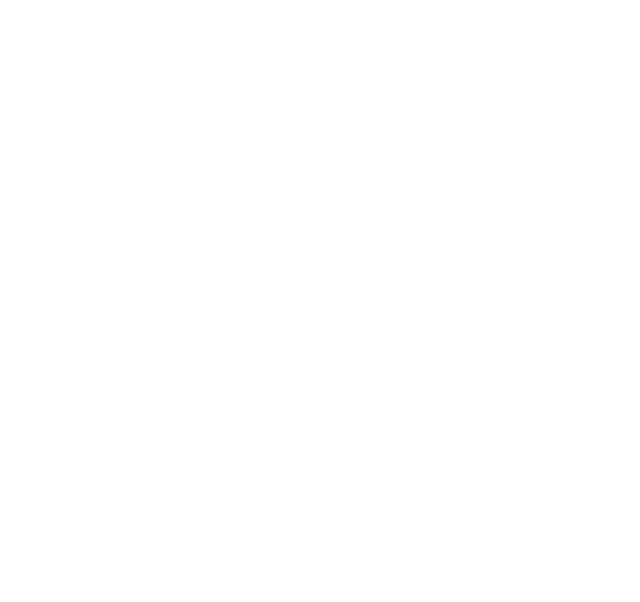
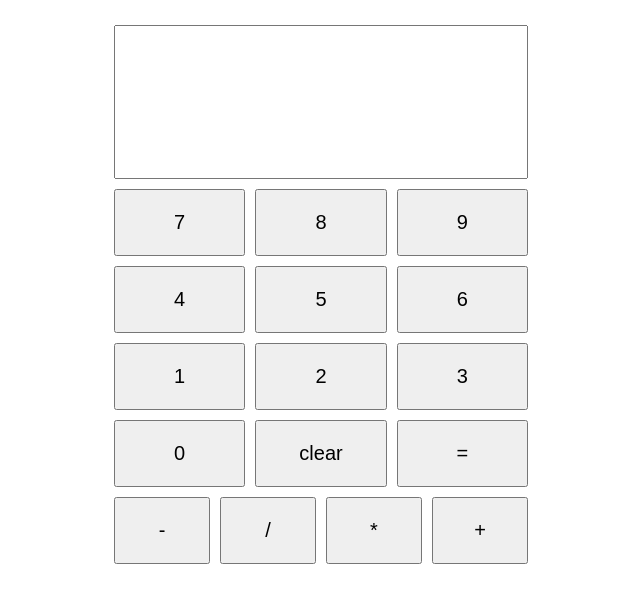
Before and after one commit to Dolastar/Calculator, a plain HTML site: page index.html in a window 1280 px wide. Shown: the whole page, without its empty margins (319-959 px from the left). Drawn offline with Linux system fonts and the light colour scheme.

Commit message:
calculator display
Created functions that populate the calculator dispaly

saved result of the display content in a variable

```diff
--- a/index.html
+++ b/index.html
@@ -8,7 +8,36 @@
     <link rel="stylesheet" href="styles.css">
 </head>
 <body>
+    <div class="calculator">
+        <input type="text" id="display" />
+        <div class="row">
+            <button class="digit"> 7 </button>
+            <button class="digit"> 8 </button>
+            <button class="digit"> 9 </button>
+        </div>
+        <div class="row">
+            <button class="digit"> 4 </button>
+            <button class="digit"> 5 </button>
+            <button class="digit"> 6 </button>
+        </div>
+        <div class="row">
+            <button class="digit"> 1 </button>
+            <button class="digit"> 2 </button>
+            <button class="digit"> 3 </button>
+        </div>
+        <div class="row">
+            <button class="digit"> 0 </button>
+            <button> clear </button>
+            <button> = </button>
+        </div>
+        <div class="row">
+            <button class="digit"> - </button>
+            <button class="digit"> / </button>
+            <button class="digit"> * </button>
+            <button class="digit"> + </button>
+        </div>
 
+    </div>
 
 </body>
 </html>
--- a/script.js
+++ b/script.js
@@ -34,6 +34,30 @@ function splitEquation(inp){
     return {num1, operator, num2}
 }
 
+function operate(num1,operator,num2){
+    if (operator === "+"){
+        return add(num1,num2)
+    }
+    else if (operator === "-"){
+        return subtract(num1,num2)
+    }
+    else if (operator === "/"){
+        return divide(num1,num2)
+    }
+    else {
+        return multiply(num1,num2)
+    }
+}
 
 
-console.log(splitEquation("2/1"))
+const digitButtons = document.querySelectorAll(".digit")
+const display = document.querySelector("#display")
+
+digitButtons.forEach(button => {
+    button.addEventListener("click", () => {
+        const digitContent = button.textContent.trim()
+        display.value += digitContent
+        const result = display.value
+        // console.log(result)
+    })
+})
--- a/styles.css
+++ b/styles.css
@@ -0,0 +1,20 @@
+.row{
+    display: flex;
+}
+.calculator{
+    width: max-content;
+    margin: 20px auto;
+}
+.row button{
+    flex: 1;
+    padding: 20px;
+    margin: 5px;
+    font-size: 20px;
+}
+#display{
+    padding: 50px;
+    margin: 5px;
+    height: 50px;
+    font-size: 24px;
+    text-align: right;
+}
```
